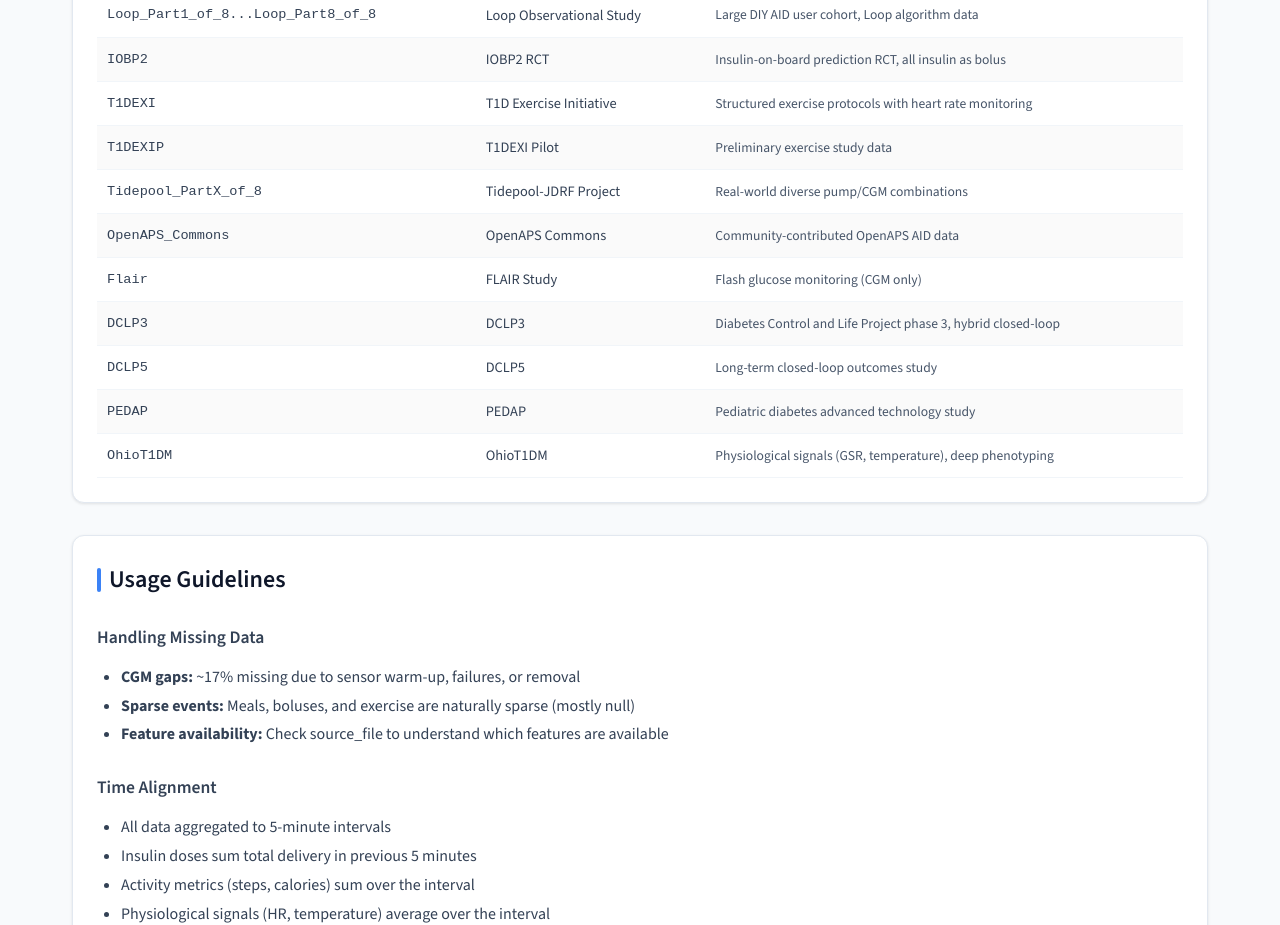
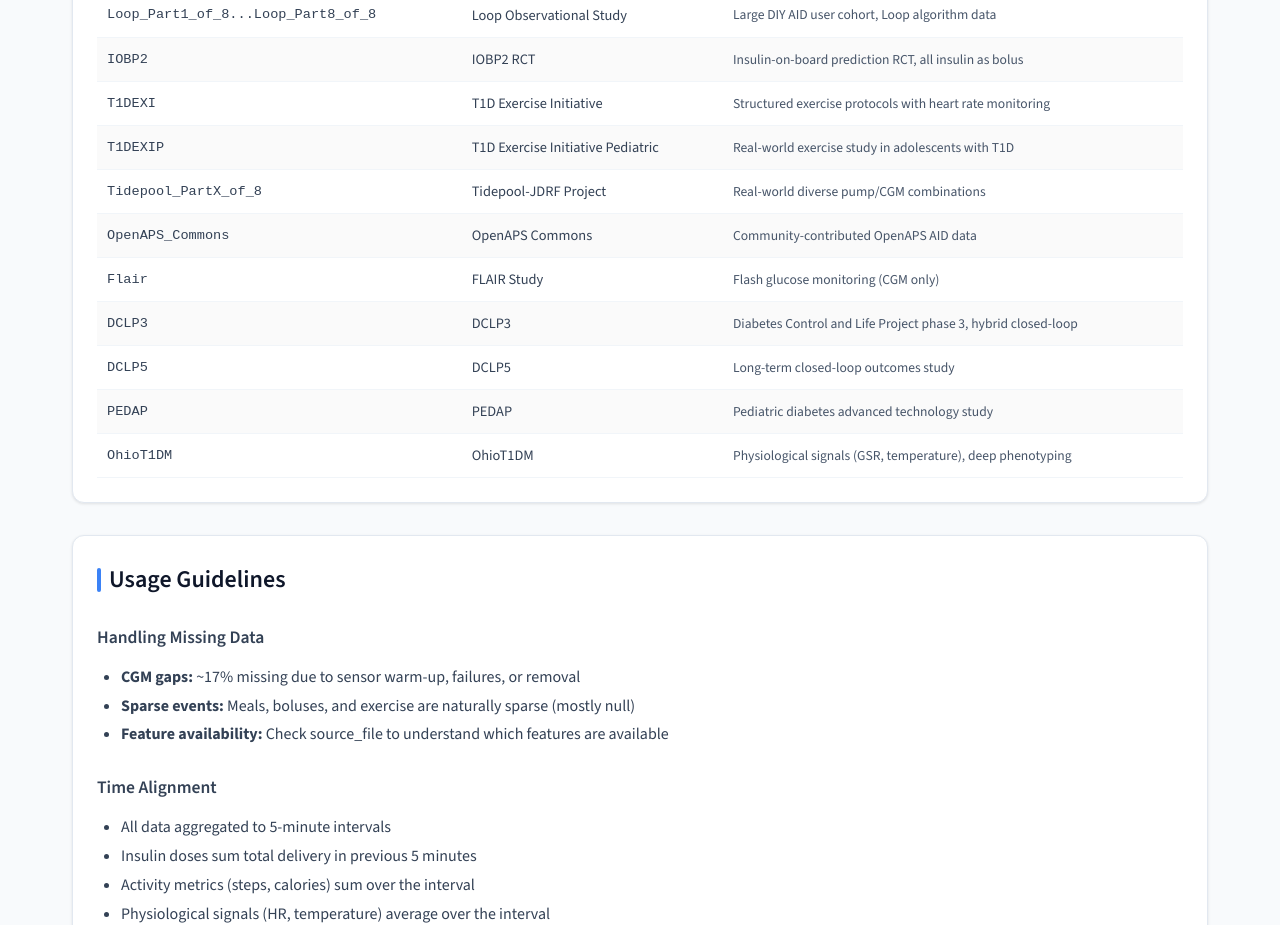
Before and after one commit to replicahealth/web-portal, a React (Vite) app: page /data-dictionary in a window 1280 px wide. Shown: the part 3620-4545 px from the top of the page. Built offline with nearby package versions, Linux system fonts and the light colour scheme; no server answers.

Commit message:
added allowed redirect to window.origin

```diff
--- a/src/auth/AuthProviderWithNavigate.tsx
+++ b/src/auth/AuthProviderWithNavigate.tsx
@@ -4,7 +4,7 @@
 export default function AuthProviderWithNavigate({ children }: { children: React.ReactNode }) {
     const domain = import.meta.env.VITE_AUTH0_DOMAIN!;
     const clientId = import.meta.env.VITE_AUTH0_CLIENT_ID!;
-    const redirectUri = import.meta.env.VITE_REDIRECT_URI || window.location.origin;
+    const redirectUri = window.location.origin;
     const audience = import.meta.env.VITE_AUTH0_AUDIENCE; // may be undefined
 
     console.log('Auth0 env', { domain, clientId, redirectUri, audience });
--- a/src/pages/About.tsx
+++ b/src/pages/About.tsx
@@ -10,7 +10,7 @@
         { name: 'IOBP2 RCT', subjects: 440, duration: '3.8 mo', patientYears: 136, description: 'Insulin-on-board prediction RCT', access: 'Public' },
         { name: 'T1DEXI', subjects: 409, duration: '1.3 mo', patientYears: 45.2, description: 'Exercise Initiative study', access: 'DUA Required' },
         { name: 'Tidepool-JDRF Project', subjects: 300, duration: '11.6 mo', patientYears: 286.5, description: 'Real-world Tidepool platform data', access: 'DUA Required' },
-        { name: 'T1DEXIP', subjects: 211, duration: '0.3 mo', patientYears: 5.9, description: 'T1DEXI Pilot study', access: 'DUA Required' },
+        { name: 'T1DEXIP', subjects: 211, duration: '0.3 mo', patientYears: 5.9, description: 'Pediatric exercise study in adolescents', access: 'DUA Required' },
         { name: 'OpenAPS Commons', subjects: 183, duration: '9.2 mo', patientYears: 140.1, description: 'OpenAPS AID community data', access: 'DUA (OpenAPS Criteria)' },
         { name: 'FLAIR', subjects: 113, duration: '6.7 mo', patientYears: 63.3, description: 'Flash glucose monitoring study', access: 'Public' },
         { name: 'DCLP3', subjects: 112, duration: '6.1 mo', patientYears: 57.4, description: 'Hybrid closed-loop trial', access: 'Public' },
--- a/src/pages/DataDictionary.tsx
+++ b/src/pages/DataDictionary.tsx
@@ -467,8 +467,8 @@
                                 </tr>
                                 <tr style={{ borderBottom: '1px solid #f1f5f9', background: '#fafafa' }}>
                                     <td style={{ padding: '10px', fontFamily: 'monospace', fontSize: '0.85rem' }}>T1DEXIP</td>
-                                    <td style={{ padding: '10px' }}>T1DEXI Pilot</td>
-                                    <td style={{ padding: '10px', fontSize: '0.85rem', color: '#475569' }}>Preliminary exercise study data</td>
+                                    <td style={{ padding: '10px' }}>T1D Exercise Initiative Pediatric</td>
+                                    <td style={{ padding: '10px', fontSize: '0.85rem', color: '#475569' }}>Real-world exercise study in adolescents with T1D</td>
                                 </tr>
                                 <tr style={{ borderBottom: '1px solid #f1f5f9' }}>
                                     <td style={{ padding: '10px', fontFamily: 'monospace', fontSize: '0.85rem' }}>Tidepool_PartX_of_8</td>
```
